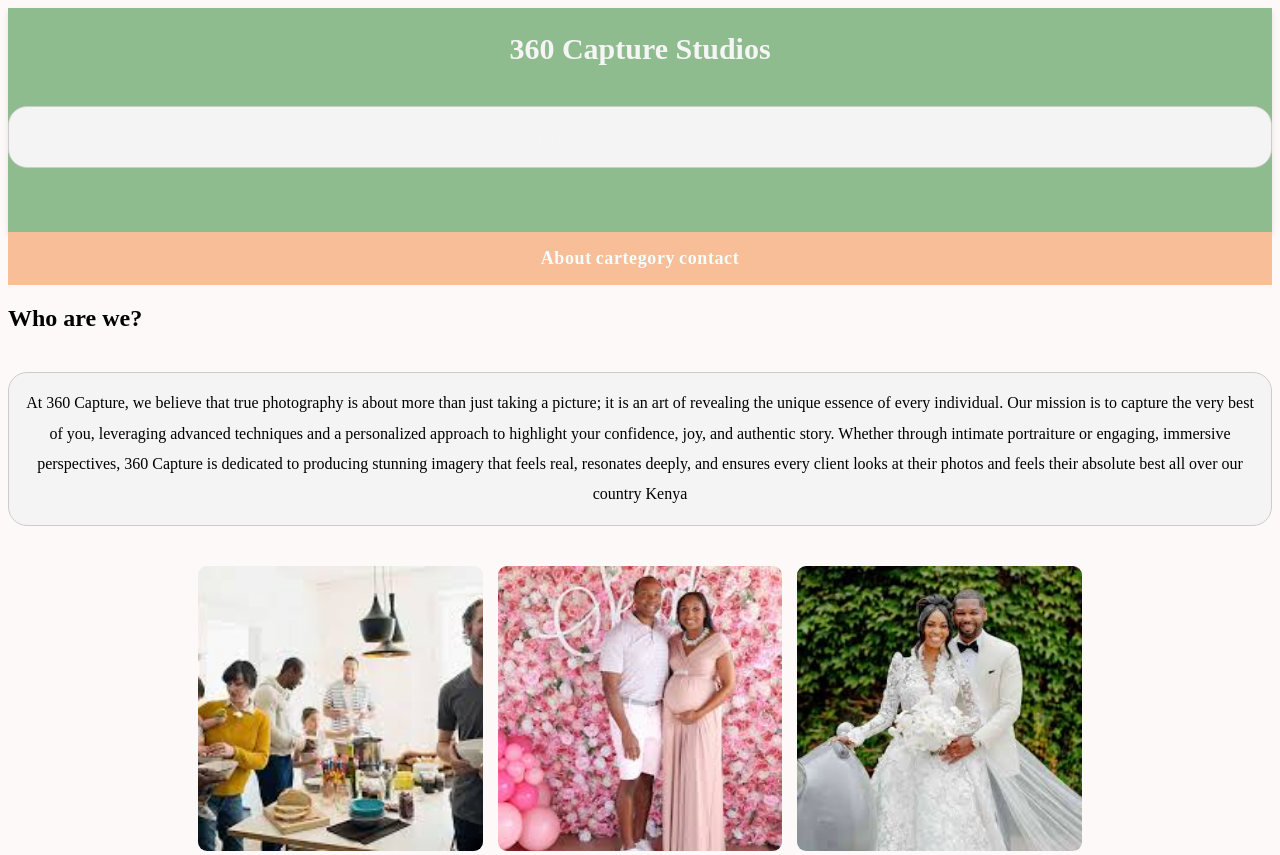
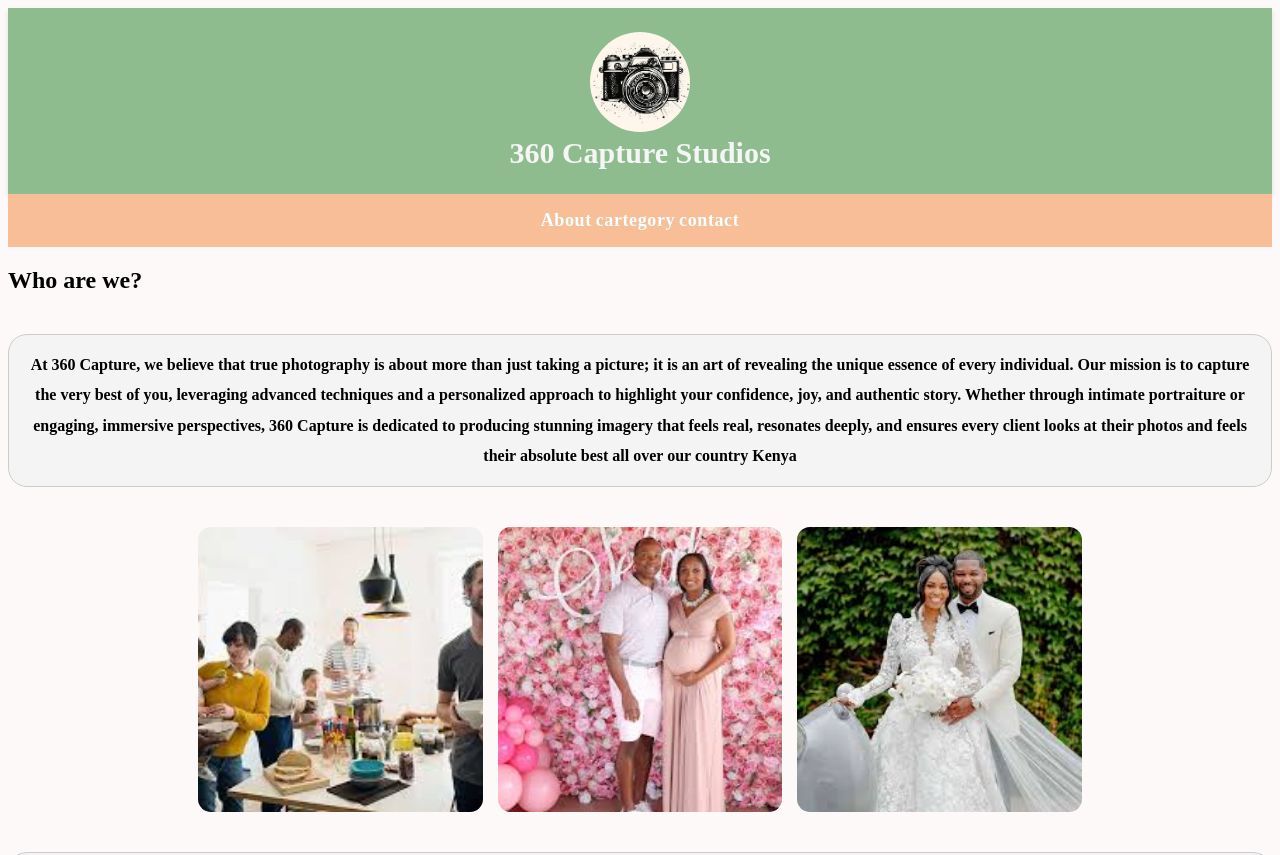
Before and after one commit to coodewizard31/photography-website, a plain HTML site: page index.html in a window 1280 px wide. Shown: the top 855 px of the page. Drawn offline with Linux system fonts and the light colour scheme.

Commit message:
Add logo image and update styles for header and text

```diff
--- a/index.css
+++ b/index.css
@@ -1,5 +1,10 @@
 body {
     background-color: rgb(253, 249, 249);
+}
+#logo {
+    height: 100px;
+    width: 100px;
+    border-radius: 50%;
 }
 
 header a {
@@ -62,6 +67,7 @@
     text-align: center;
     line-height: 1.9;
     border-radius: 19px;
+    font-weight: 800;
 }
 
 /* targeting images only */
@@ -82,7 +88,7 @@
     width: 100%;
     aspect-ratio: 1/1;
     object-fit: cover;
-    border-radius: 9px;
+    border-radius: 13px;
 
 }
 /* form cosmetics */
--- a/index.html
+++ b/index.html
@@ -11,9 +11,9 @@
 <body>
     <!-- header section -->
     <header>
+        <img id="logo" src="logo.jpg" alt="logo">
         <a href="/">
             <h1>360 Capture Studios</h1>
-            <p>The place to freeze your memories</p>
         </a>
 
 
@@ -109,6 +109,7 @@
 
 
     </section>
+    <footer>© 2026 360 Capture studio</footer>
 
 
 
```
Also changed, not shown: logo.jpg (added).
